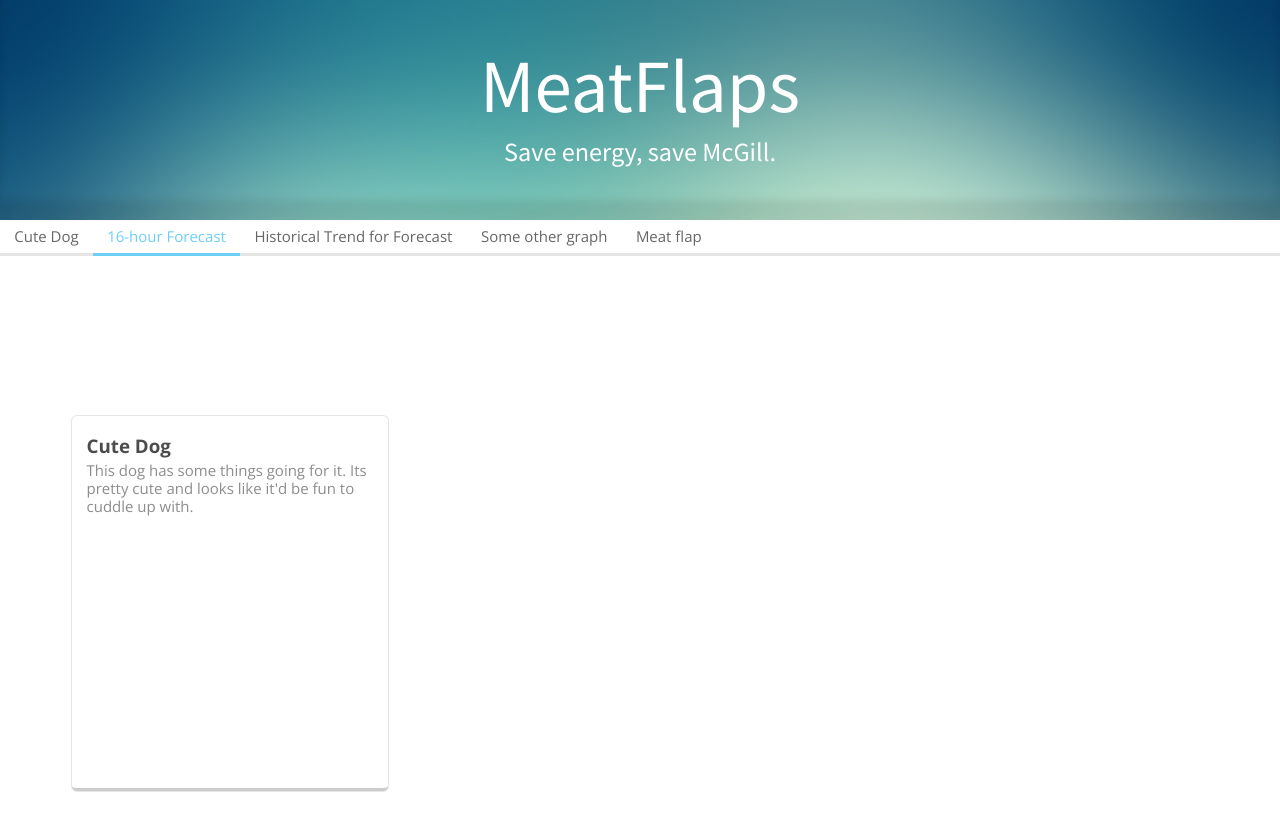
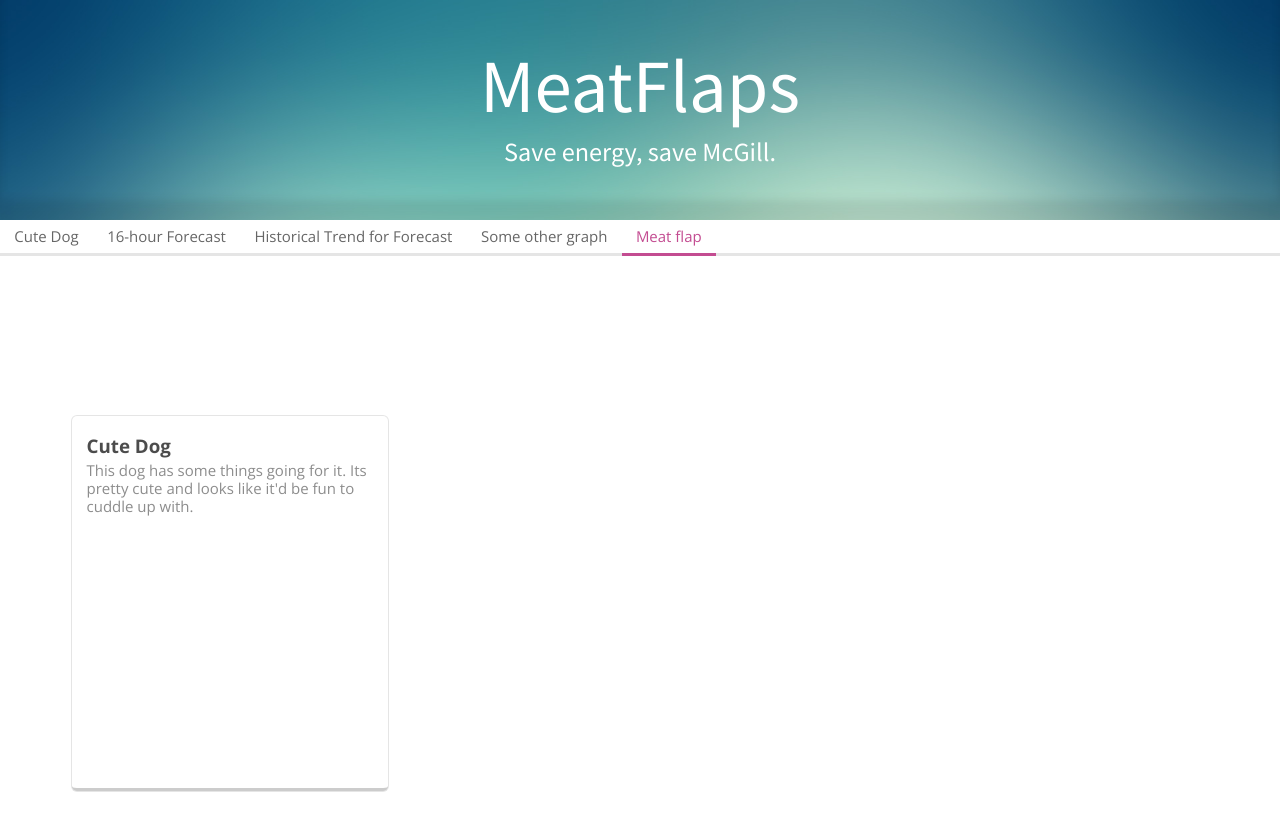
Before and after one commit to samijaber/Codejam-13-frontend, a plain HTML site: page linechart.html in a window 1280 px wide. Shown: the top 831 px of the page. Drawn offline with nearby package versions, Linux system fonts and the light colour scheme; some packages are replaced by stand-ins of ours; files whose address does not match are found by name.

Commit message:
fixed scrolling

```diff
--- a/linechart.html
+++ b/linechart.html
@@ -36,6 +36,7 @@
   <script src="mf-src/heatmap.js"></script>
   <script src="mf-src/meatflap.js"></script>
   <script src="mf-src/heatmap-gmaps.js"></script>
+  <script src="/waypoints/waypoints.min.js"></script>
 
 </head>
 <body class='with-3d-shadow with-transitions' id="home">
@@ -174,45 +175,43 @@ $(window).scroll(function(e){
   }
 
   // anchor 1/2 transition
-  if($(this).scrollTop() > anchor2Height) {
-    refreshButton();
-    $(".nav2").addClass("active");
-  }
-  if($(this).scrollTop() < anchor2Height) {
+  if(isScrolledIntoView($("#currentData"))) {
     refreshButton();
     $(".nav1").addClass("active");
   }
-
-  // anchor 2/3 transition
-  if($(this).scrollTop() > anchor3Height) {
-    refreshButton();
-    $(".nav3").addClass("active");
-  }
-  if($(this).scrollTop() < anchor3Height) {
+  if(isScrolledIntoView($("#graph1"))) {
     refreshButton();
     $(".nav2").addClass("active");
   }
 
-  // // anchor 3/4 transition
-  // if($(this).scrollTop() > anchor4Height) {
-  //   refreshButton();
-  //   $(".nav4").addClass("active");
-  // }
-  // if($(this).scrollTop() < anchor4Height) {
-  //   refreshButton();
-  //   $(".nav3").addClass("active");
-  // }
+  // anchor 2/3 transition
+  if(isScrolledIntoView($("#graph2"))) {
+    refreshButton();
+    $(".nav3").addClass("active");
+  }
 
-  // // anchor 4/5 transition
-  // if($(this).scrollTop() > anchor5Height) {
-  //   refreshButton();
-  //   $(".nav5").addClass("active");
-  // }
-  // if($(this).scrollTop() < anchor5Height) {
-  //   refreshButton();
-  //   $(".nav4").addClass("active");
-  // }
+  // anchor 3/4 transition
+  if(isScrolledIntoView($("#graph3"))) {
+    refreshButton();
+    $(".nav4").addClass("active");
+  }
 
+  // anchor 4/5 transition
+  if(isScrolledIntoView($("#meatflaps"))) {
+    refreshButton();
+    $(".nav5").addClass("active");
+  }
+
+  function isScrolledIntoView(elem)
+  {
+      var docViewTop = $(window).scrollTop();
+      var docViewBottom = docViewTop + $(window).height();
+
+      var elemTop = $(elem).offset().top;
+      var elemBottom = elemTop + $(elem).height();
+
+      return ((elemBottom <= docViewBottom) && (elemTop >= docViewTop));
+  }
 
 
 });
```
